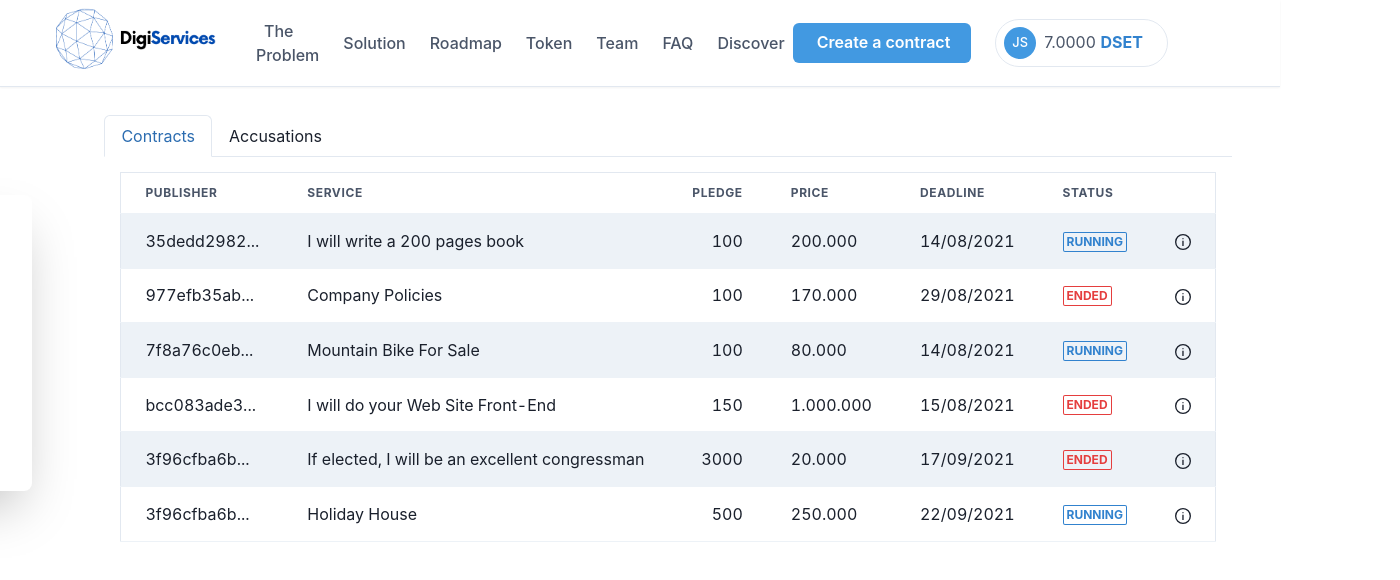
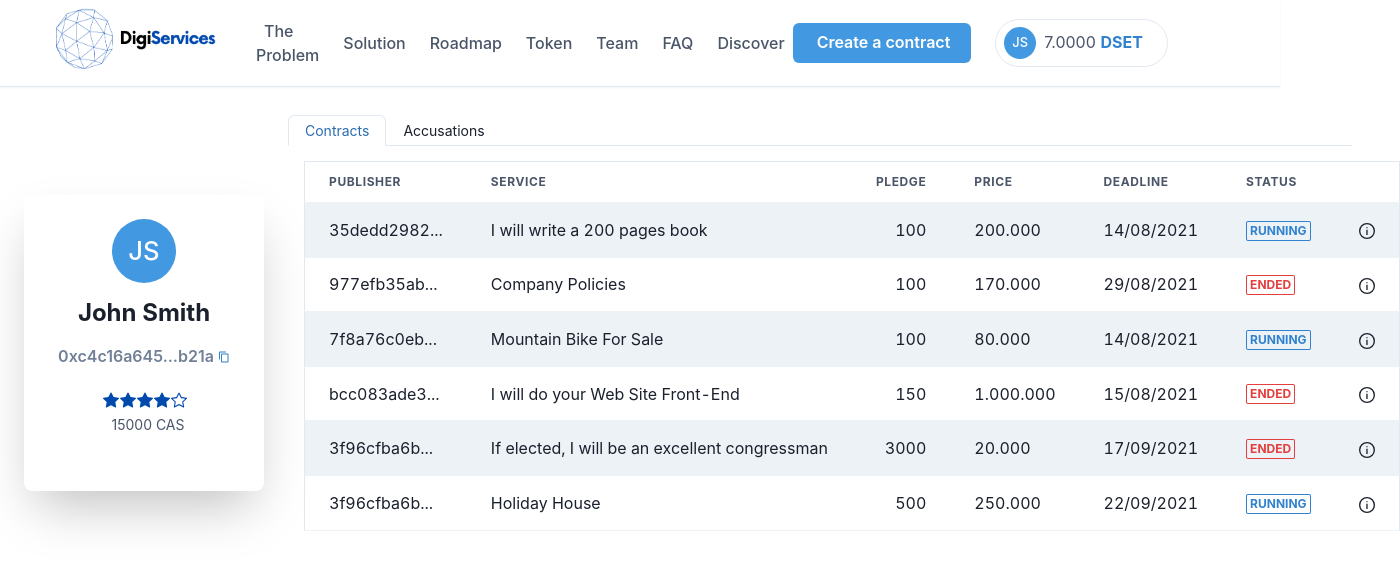
Before and after one commit to athena-labz/athena-frontend, a Next.js app: page /profile in a window 1280 px wide. Shown: the top 580 px of the page, 1400 px wide, since content can reach past the window. Built offline with nearby package versions, Linux system fonts and the light colour scheme.

Commit message:
developing issue #26

```diff
--- a/pages/create-contract.tsx
+++ b/pages/create-contract.tsx
@@ -22,6 +22,7 @@ import {
   Avatar,
   Text
 } from "@chakra-ui/react";
+import Head from 'next/head'
 import { SearchIcon, AddIcon } from '@chakra-ui/icons';
 import { useState } from 'react';
 import {
@@ -72,6 +73,9 @@ export default function Component() {
 
   return (
     <Box bg={useColorModeValue("gray.50", "inherit")} p={12}>
+      <Head>
+        <title>Create a Contract</title>
+      </Head>
       <Heading fontSize="lg" fontWeight="medium" lineHeight="6" color="blue.600">
         Create a Contract
       </Heading>
--- a/pages/profile.tsx
+++ b/pages/profile.tsx
@@ -15,7 +15,7 @@ import {
   Tab,
   TabPanel
 } from '@chakra-ui/react';
-
+import Head from 'next/head'
 import UserCard from '../components/UserCard';
 import { services } from './api/services';
 import { accusations } from './api/accusations';
@@ -57,13 +57,16 @@ type Discoverprops = {
 const ProfilePage = ({ services, judge, accusations }: Discoverprops) => {
 
   return (
-    <Flex px="12" py="1" alignItems='row' justifyContent="flex-end">
-      <div style={{ marginRight:"3rem",marginTop:"5rem"}}>
+    <Flex px="1.5rem" py="1" alignItems='row' justifyContent="space-between">
+       <Head>
+        <title>Profile</title>
+      </Head>
+      <div style={{marginTop:"5rem"}}>
         <UserCard name={judge.name} description={judge.description} trust={judge.trust} price={judge.price} isJudge={judge.isJudge} />
       </div>
 
-      <div style={{width:"100rem"}}>
-        <Tabs variant="enclosed" colorScheme="blue" size="md" mt={6} ml={6}>
+      <div style={{width:"68rem"}}>
+        <Tabs variant="enclosed" colorScheme="blue" size="sm" mt={6} ml={6}>
 
           <TabList>
             <Tab>Contracts</Tab>
```
